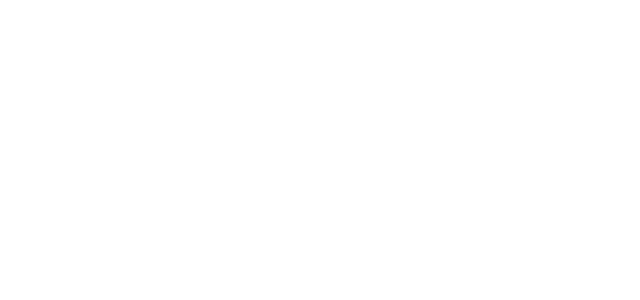
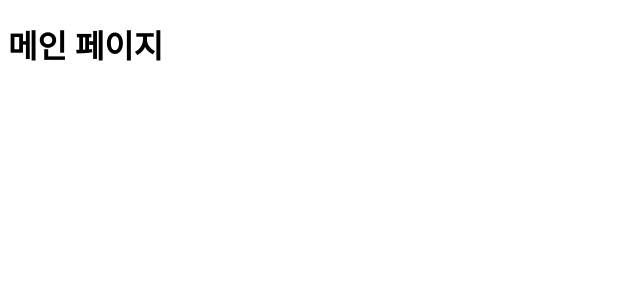
Before and after one commit to gunwoongPark/Hit-Nuxt, a Nuxt app: page /main in a window 1280 px wide. Before the commit this address had no page. Shown: the top 300 px of the page, without its empty margins (0-640 px from the left). Built offline with nearby package versions, Linux system fonts and the light colour scheme.

Commit message:
메인 페이지 생성 및 결과 확인 그런데 layouts라는 디렉토리가 루트단에 보이지 않는다... 버전이 올라간건가??

```diff
--- /dev/null
+++ b/pages/main.vue
@@ -0,0 +1,26 @@
+<template>
+  <div>
+    <h1>메인 페이지</h1>
+  </div>
+</template>
+
+<script>
+export default {
+  data () {
+    return {
+
+    };
+  },
+
+  mounted () {
+
+  },
+
+  methods: {
+
+  },
+};
+</script>
+
+<style lang="scss" scoped>
+</style>
```
